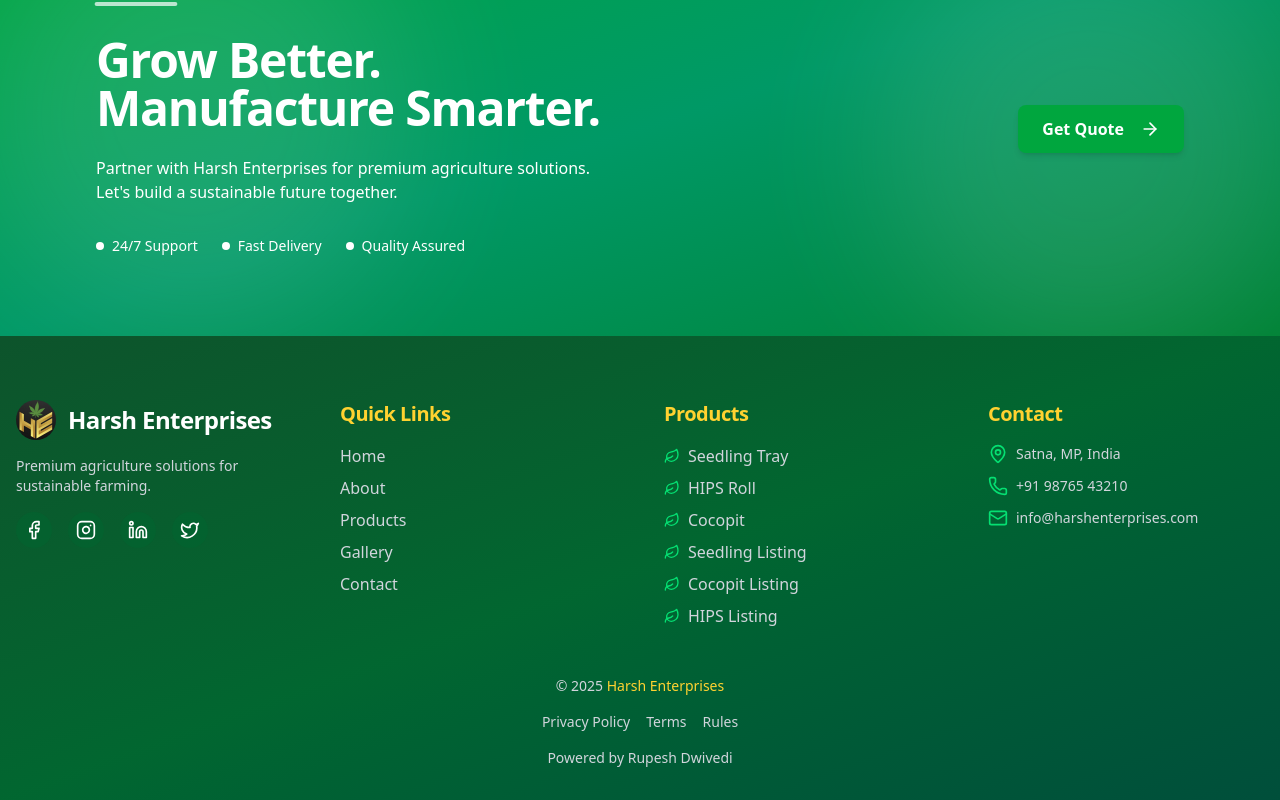
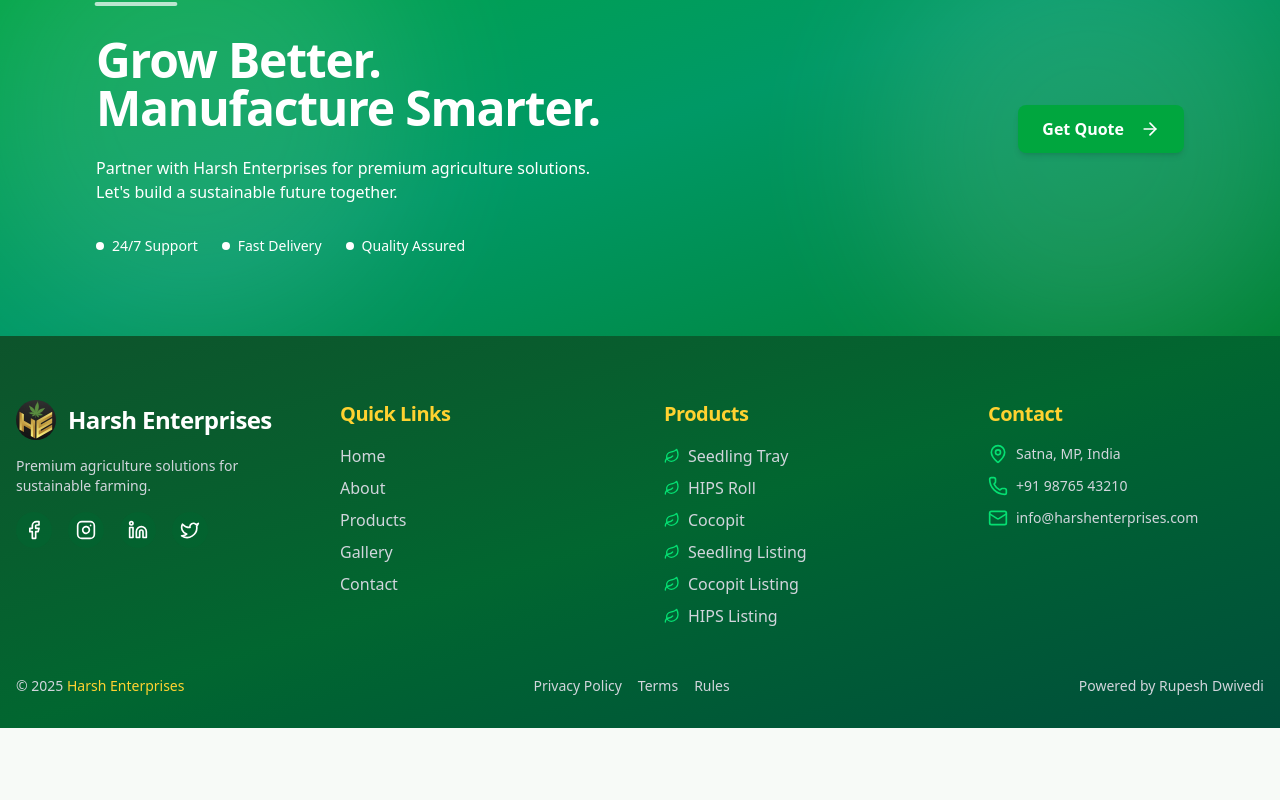
Before and after one commit to rkdwivedi933/Harsh_Enterprises, a React (Vite) app: page / in a window 1280 px wide. Shown: the part 7347-8147 px from the top of the page. After the commit the page ends 8075 px from the top, so only its background shows below. Built offline with nearby package versions, Linux system fonts and the light colour scheme.

Commit message:
footer update

```diff
--- a/src/components/layout/FooterComponent.jsx
+++ b/src/components/layout/FooterComponent.jsx
@@ -182,7 +182,8 @@
           </div>
 
           {/* Bottom */}
-          <div className="flex flex-col items-center justify-center gap-4 text-sm text-gray-300 text-center">
+          <div className="flex flex-col md:flex-row justify-between gap-4 text-sm text-gray-300
+                text-center md:text-left items-center md:items-start">
             <div>© {new Date().getFullYear()} <span className="text-amber-300">Harsh Enterprises</span> </div>
             <div className="flex gap-4">
               <Link to="/privacy-policy">Privacy Policy</Link>
```
